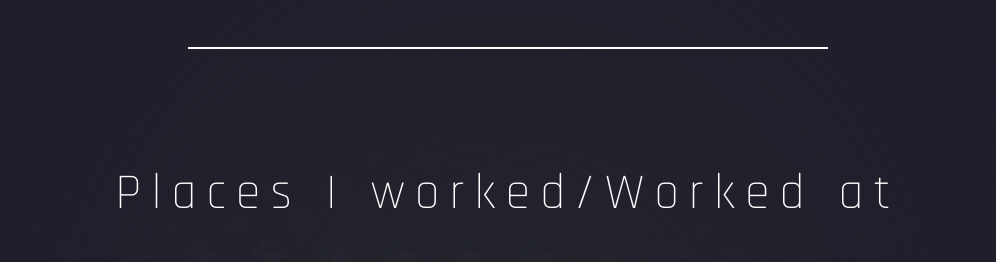
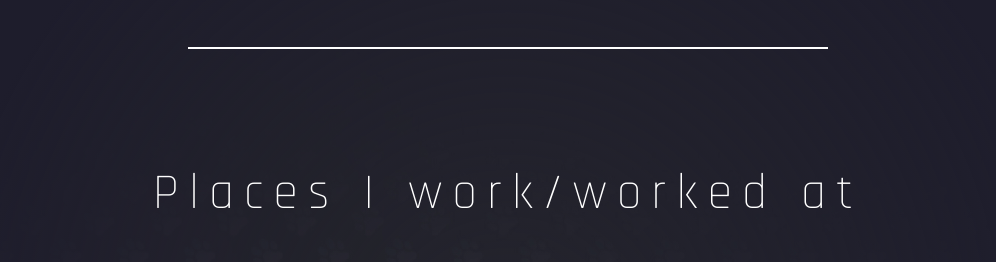
Before and after one commit to NovelaxNeko/Nekos_Portfolio, a plain HTML site: page index.html in a window 1280 px wide. Shown: the part 1649-1911 px from the top of the page, without its empty margins (132-1128 px from the left). Drawn offline with Linux system fonts and the light colour scheme.

Commit message:
Update index.html

```diff
--- a/index.html
+++ b/index.html
@@ -77,7 +77,7 @@ Most of my projects range from today and 2015. It shows a lot of my progress ove
 
         <!-- New section for projects -->
         <div id="projects">
-            <h2 class="section-title">Places I worked/Worked at</h2>
+            <h2 class="section-title">Places I work/worked at</h2>
             <div class="project">
                 <a href="https://www.youtube.com/@MrBeastGaming" target="_blank">
                     <img src="img/icons/mrbeast.png" alt="MrBeast">
```
